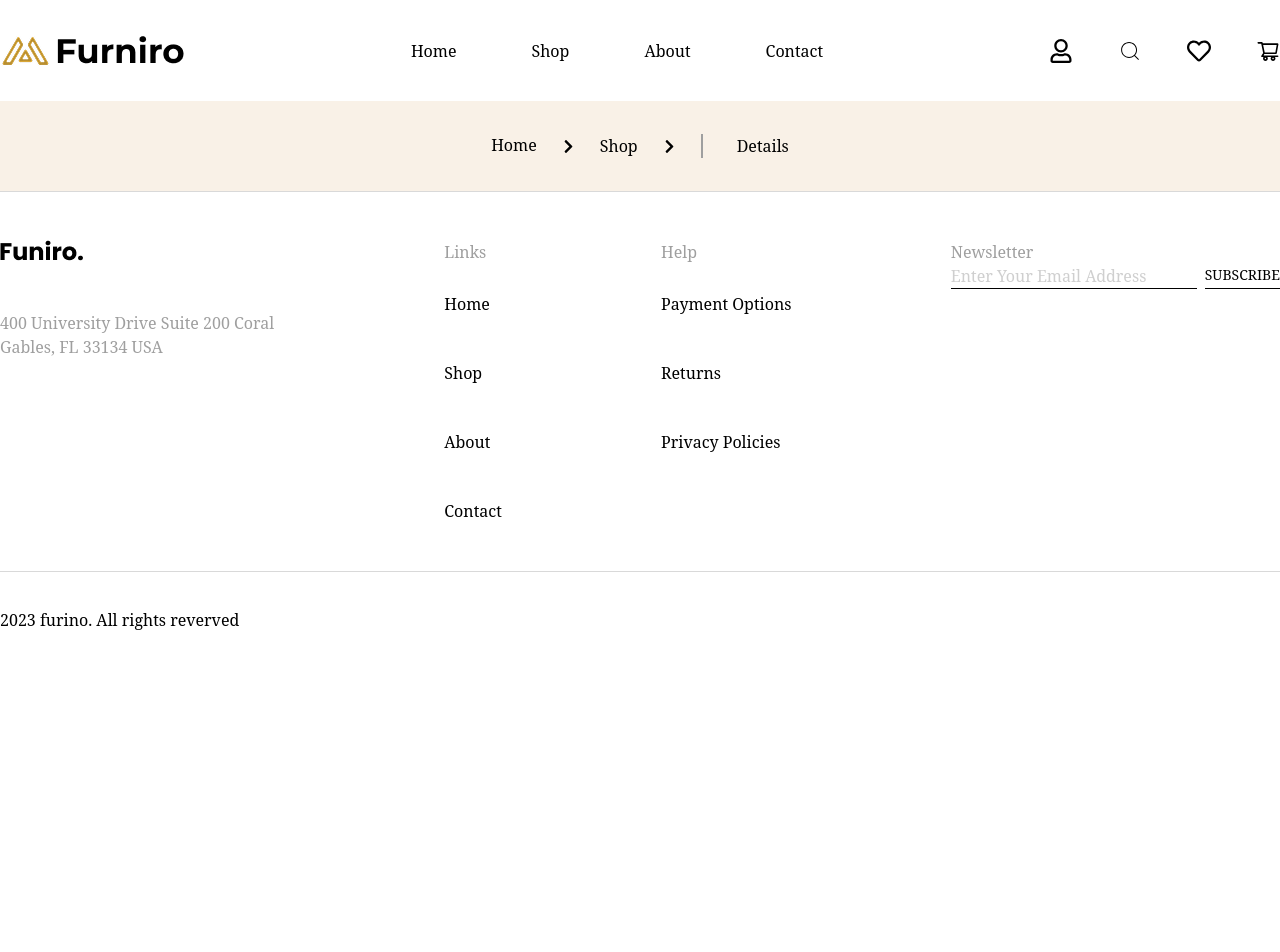
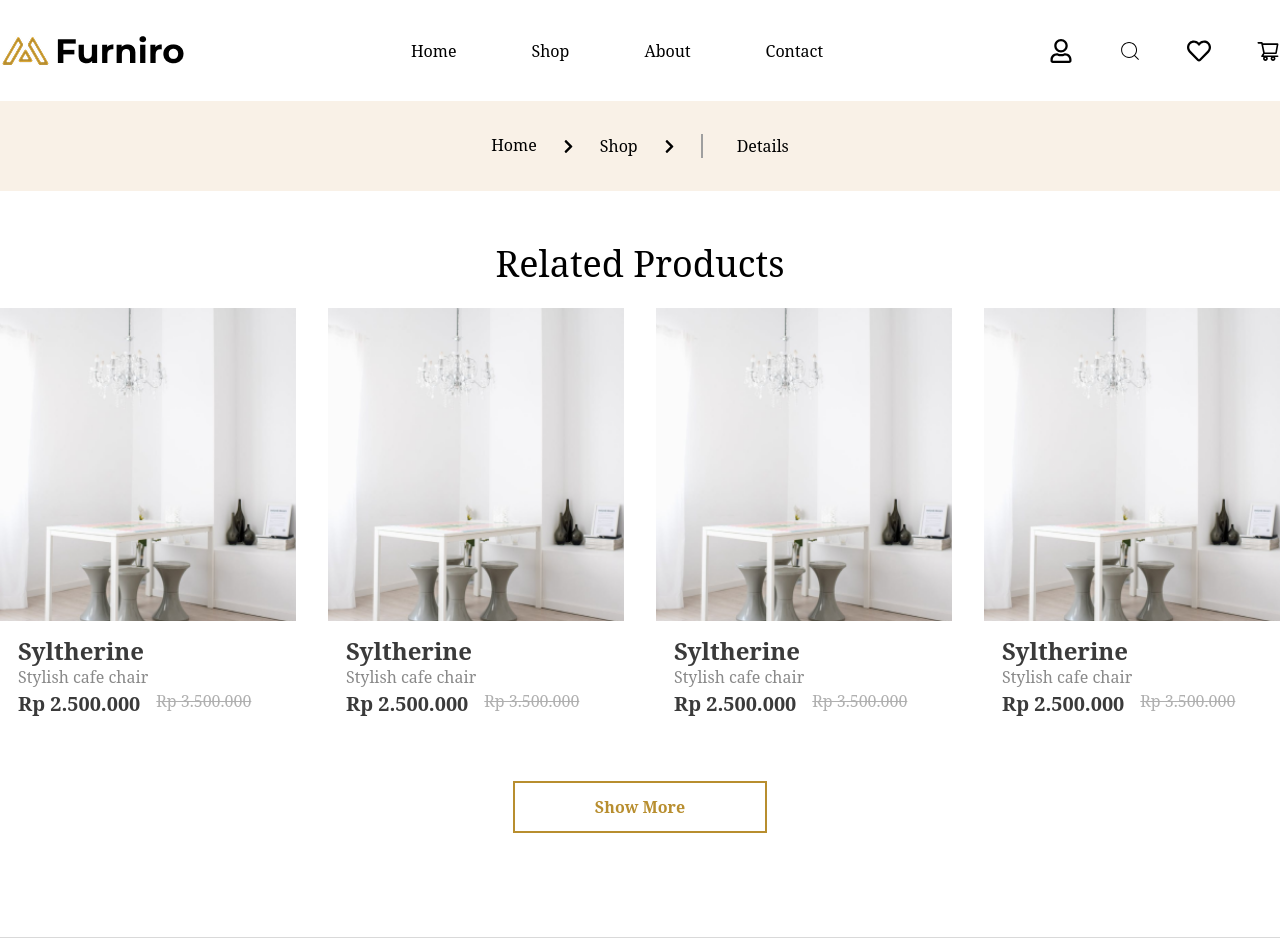
Before and after one commit to developerpalash-tech/Furniture, a React (Vite) app: page /shop/details in a window 1280 px wide. Shown: the top 952 px of the page. Before the commit the page ends 800 px from the top, so only its background shows below. Built offline with nearby package versions, Linux system fonts and the light colour scheme.

Commit message:
RelatedProduct section add

```diff
--- /dev/null
+++ b/src/Components/ProductDetails/RelatedProduct.jsx
@@ -0,0 +1,24 @@
+import React from 'react'
+import ProductItems from '../ProductItems'
+import { Link } from 'react-router-dom'
+
+const RelatedProduct = () => {
+  return (
+    <section className='pt-[55px] pb-[104px]'>
+        <div className="container m-auto">
+            <h2 className='text-center text-4xl text-black font-poppins font-medium leading-[36px] pb-[26px]'>Related Products</h2>
+            <div className=" grid grid-cols-4 gap-8">
+                <ProductItems/>
+                <ProductItems/>
+                <ProductItems/>
+                <ProductItems/>
+            </div>
+            <div className="flex justify-center mt-8">
+                <Link to={'/shop'} className='text-base text-brandcolor font-poppins font-semibold leading-[24px] py-3 px-20 border-2 border-brandcolor '>Show More</Link>
+            </div>
+        </div>
+    </section>
+  )
+}
+
+export default RelatedProduct
--- a/src/Pages/ProductDetails.jsx
+++ b/src/Pages/ProductDetails.jsx
@@ -1,5 +1,6 @@
 import React from 'react'
 import Breadcrumb from '../Components/Breadcrumb'
+import RelatedProduct from '../Components/ProductDetails/RelatedProduct'
 
 const ProductDetails = () => {
   return (
@@ -7,6 +8,7 @@ const ProductDetails = () => {
             <div className='py-8 bg-[#F9F1E7]'>
                 <Breadcrumb/>
             </div>
+            <RelatedProduct/>
     </section>
   )
 }
```
